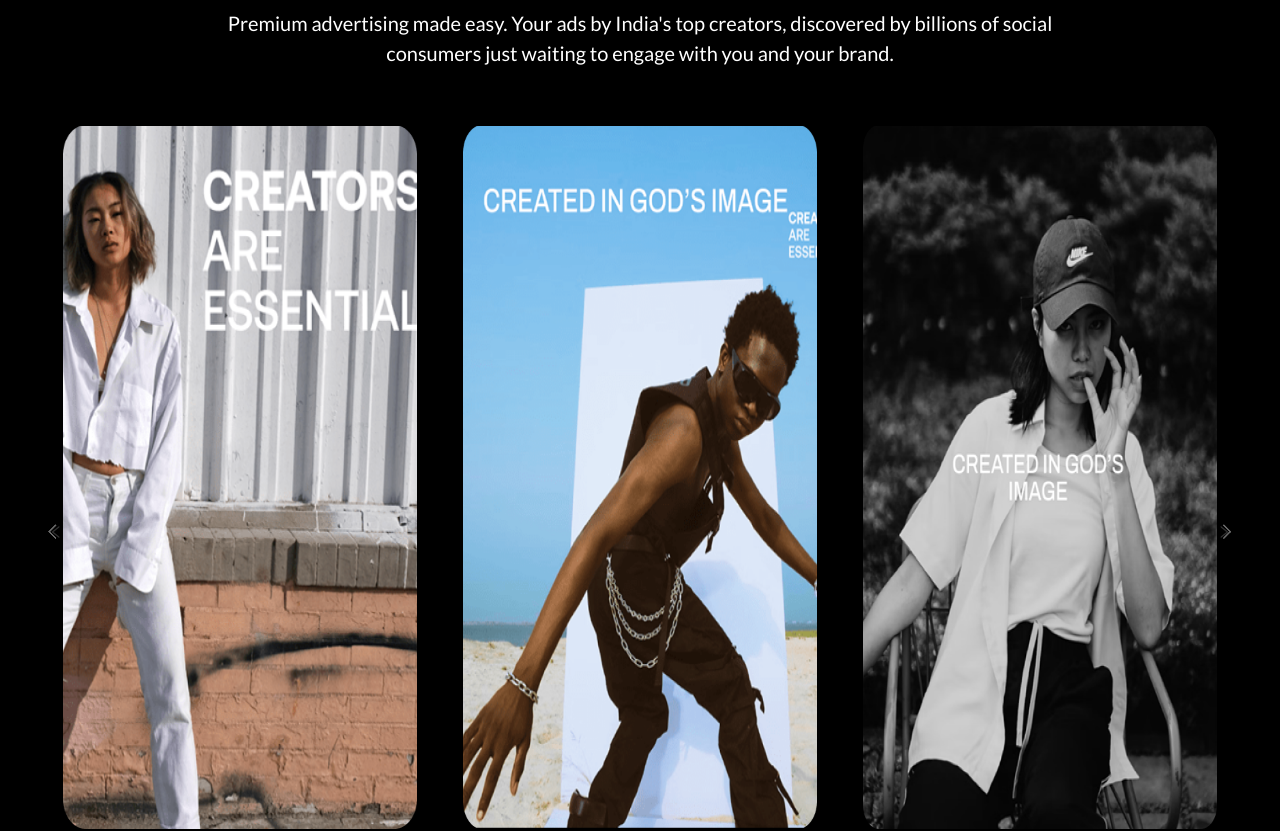
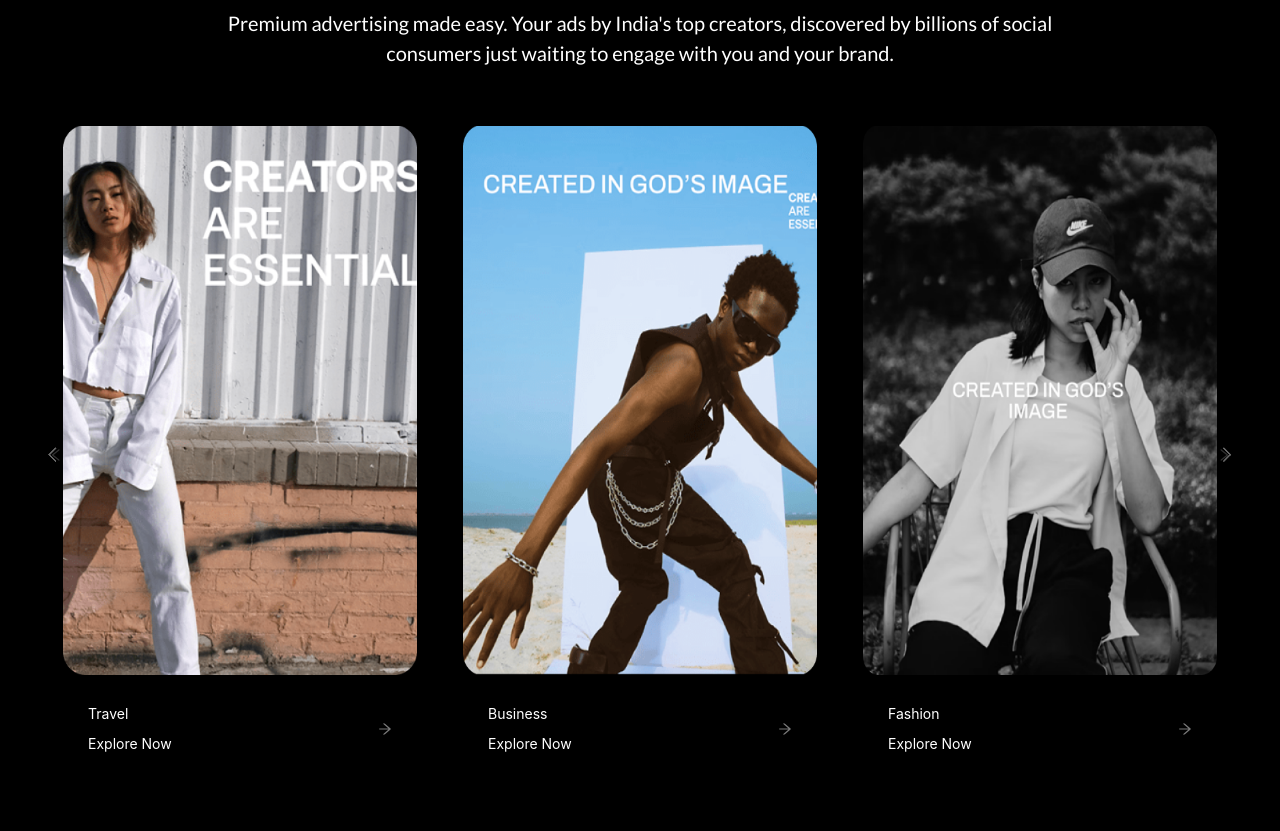
Before and after one commit to Aqirlone1/YCREATORWEBSITE, a React (Create React App) app in the folder frontend/: page / in a window 1280 px wide. Shown: the part 1960-2791 px from the top of the page. Built offline with nearby package versions, Linux system fonts and the light colour scheme.

Commit message:
fixed styling

```diff
--- a/frontend/src/components/CreatorVerse/CreatorVerse.tsx
+++ b/frontend/src/components/CreatorVerse/CreatorVerse.tsx
@@ -80,8 +80,8 @@ function CreatorVerse() {
                   <img
                     alt={"icon"}
                     src={product.image}
-                    height={704}
-                    width={524}
+                    height={550}
+                    width={510}
                   />
                 }
               >
```
